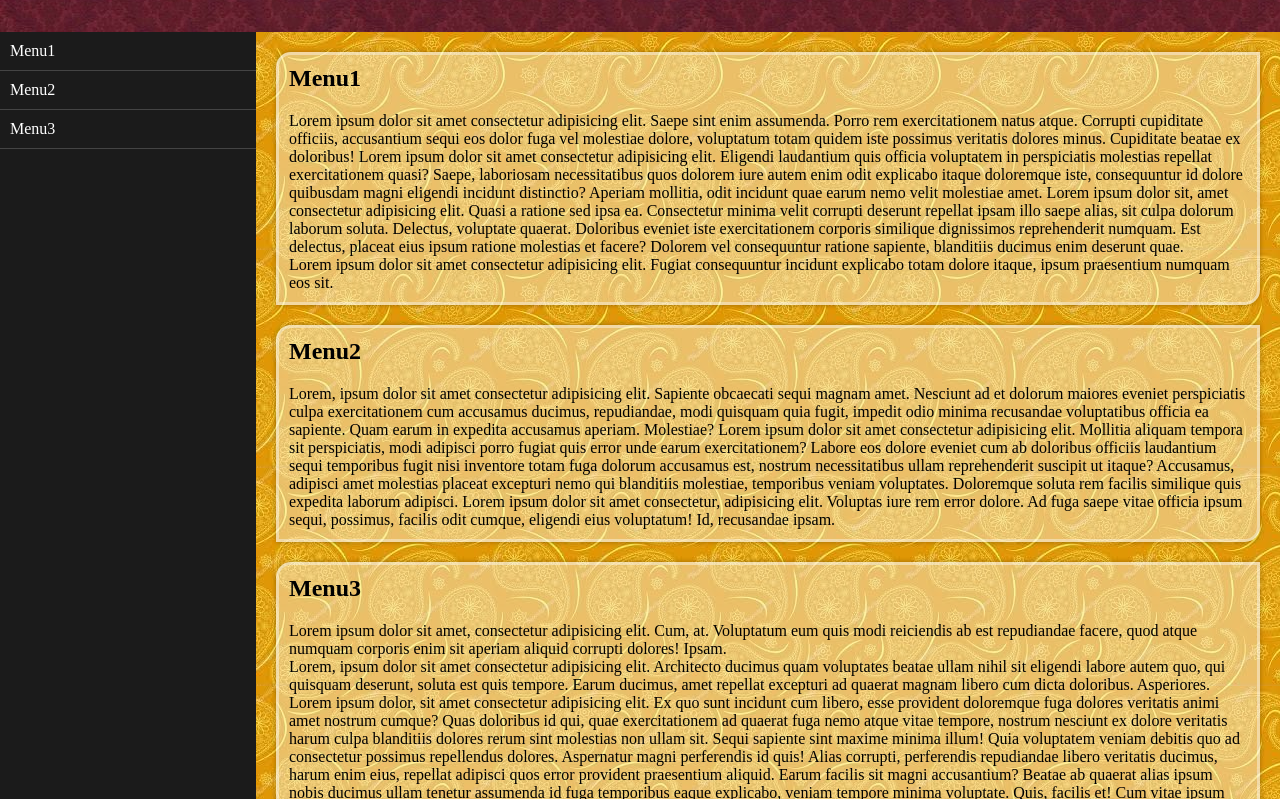
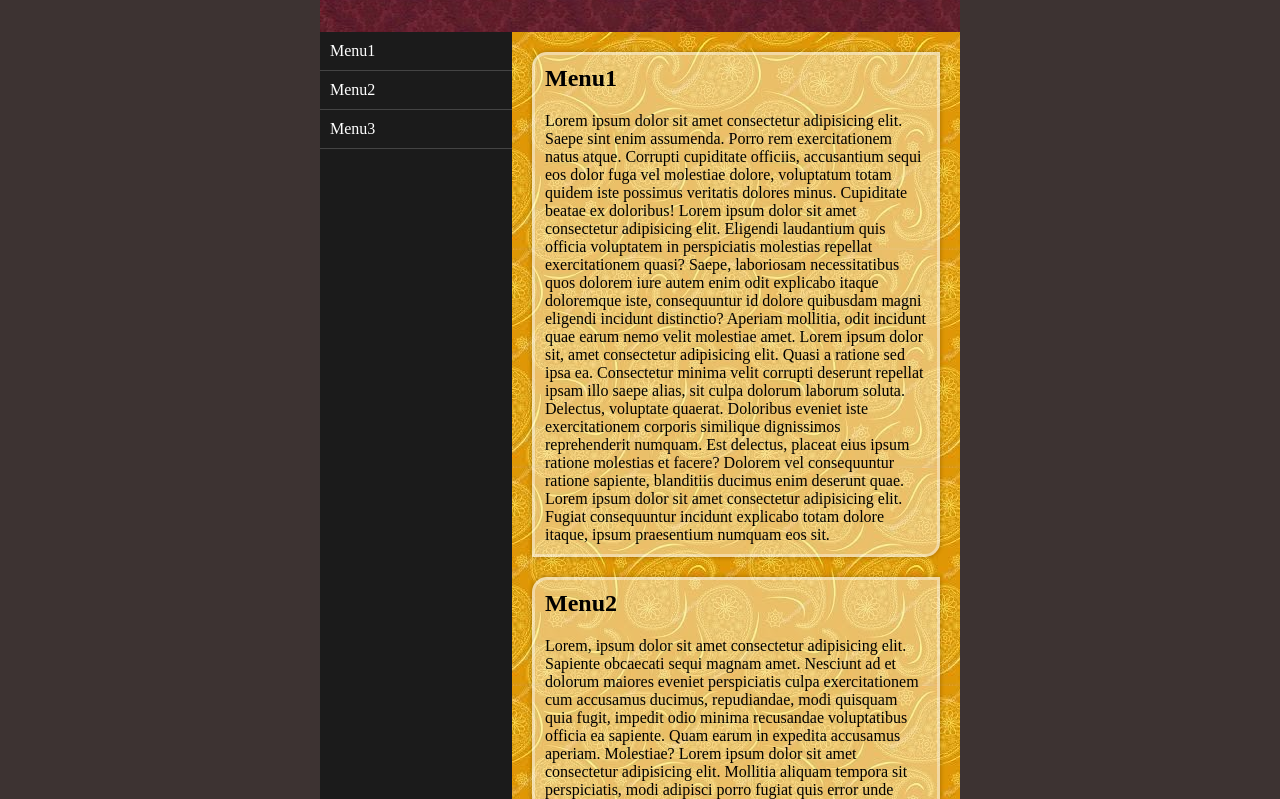
Before and after one commit to penzesdavid/navmenu, a plain HTML site: page index.html in a window 1280 px wide. Shown: the part 78-877 px from the top of the page. Drawn offline with Linux system fonts and the light colour scheme.

Commit message:
Update style.css

```diff
--- a/style.css
+++ b/style.css
@@ -9,7 +9,7 @@ body{
 }
 
 #container{
-    width: 100%;
+    width: 50%;
     margin: 0 auto;
     background-color: #3d3332;
 }
@@ -24,9 +24,9 @@ header{
 
 nav{
     float: left;
-    width: 20%;
+    width: 30%;
     background-color: #1b1b1b;
-    min-height: 823px;
+    min-height: 1148px;
 }
 
 nav ul{
@@ -53,7 +53,7 @@ nav ul li a:hover {
 
 #tartalom{
     float: left;
-    width: 80%;
+    width: 70%;
     background-image: url('./hatter.jpg');
     padding: 20px;
     min-height: 600px;
```
